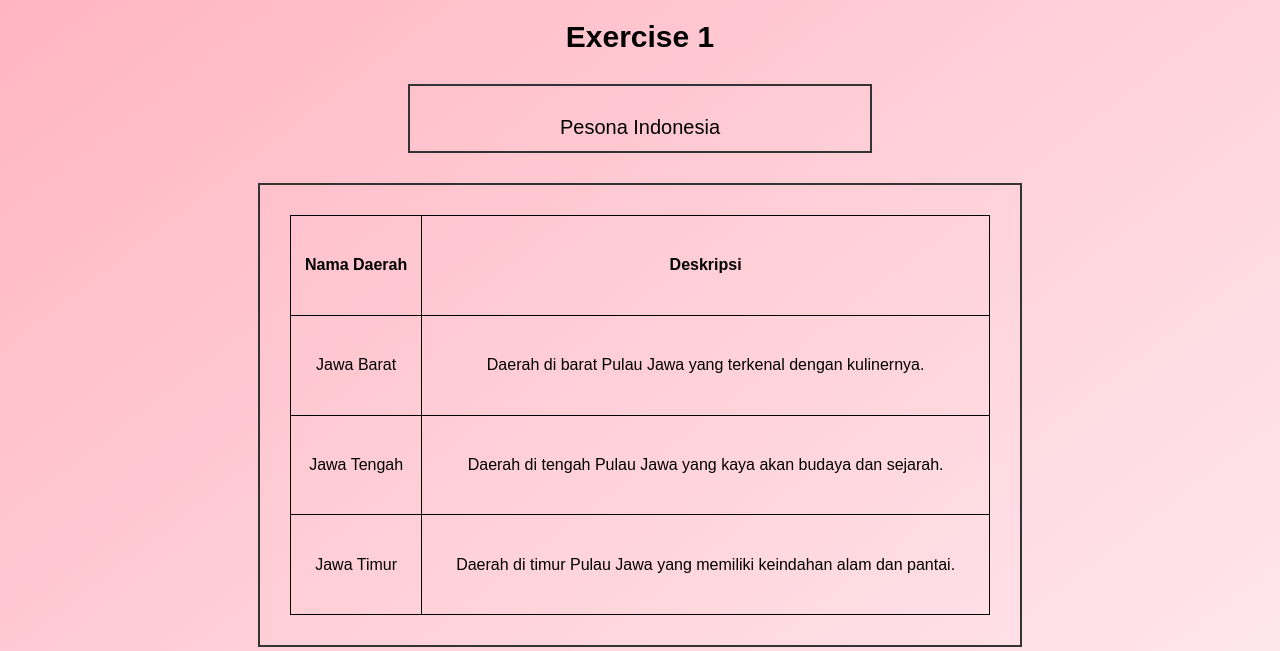
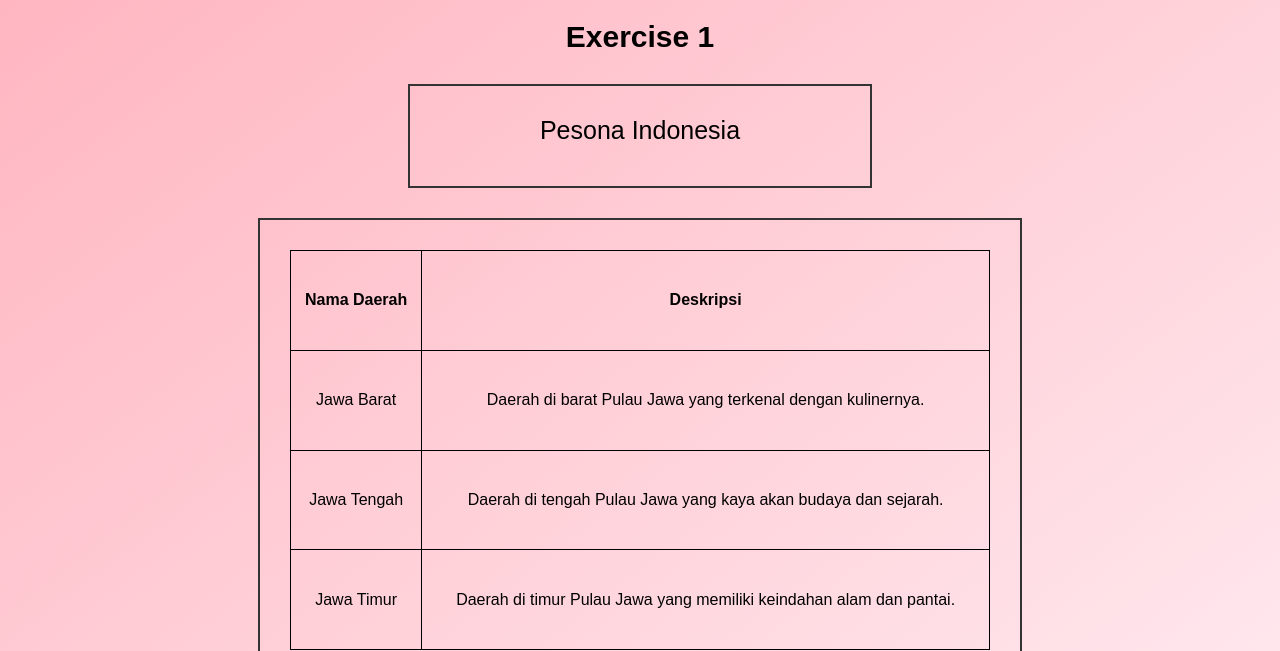
Before and after one commit to SafinatunNaja29/Exercise1_184, a plain HTML site: page index.html in a window 1280 px wide. Shown: the top 651 px of the page. Drawn offline with Linux system fonts and the light colour scheme.

Commit message:
ubah lagi

```diff
--- a/index.html
+++ b/index.html
@@ -23,7 +23,7 @@
 
         img {
             width: 500px;
-            height: 250px;
+            height: 200px;
             border: 1px solid #ccc;
             display: block;
             margin: 20px auto;
@@ -46,14 +46,14 @@
 
         .kotak {
             width: 400px; /* Ubah nilai ini untuk mengatur panjang kotak */
-            height: 5px; /* Ubah nilai ini untuk mengatur lebar kotak */
+            height: 40px; /* Ubah nilai ini untuk mengatur lebar kotak */
             margin: 30px auto; /* Merubah nilai ini agar kotak terletak di tengah */
             border: 2px solid #333;
             padding: 30px;
             display: flex; /* Flexbox for centering */
             flex-direction: column; /* One column layout */
             align-items: center; /* Center elements horizontally */
-            font-size: 20px;
+            font-size: 25px;
         }
 
         .kotakLuar {
@@ -113,7 +113,6 @@
             <td>Jawa Timur</td>
             <td>Daerah di timur Pulau Jawa yang memiliki keindahan alam dan pantai.</td>
         </tr>
-        <!-- Tambahkan baris-baris berikut untuk daerah lainnya -->
     </table>
   </div>
 
```
